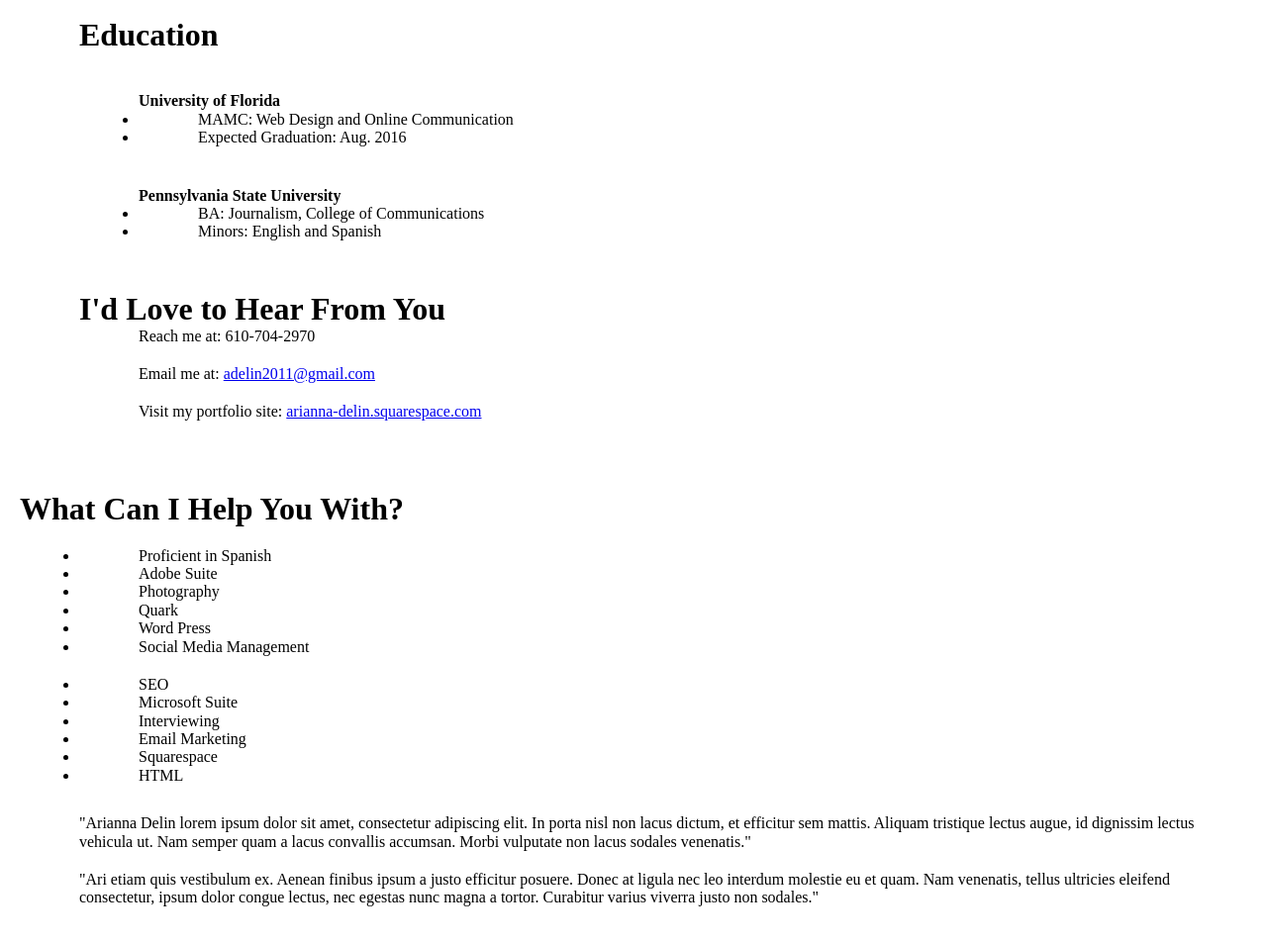
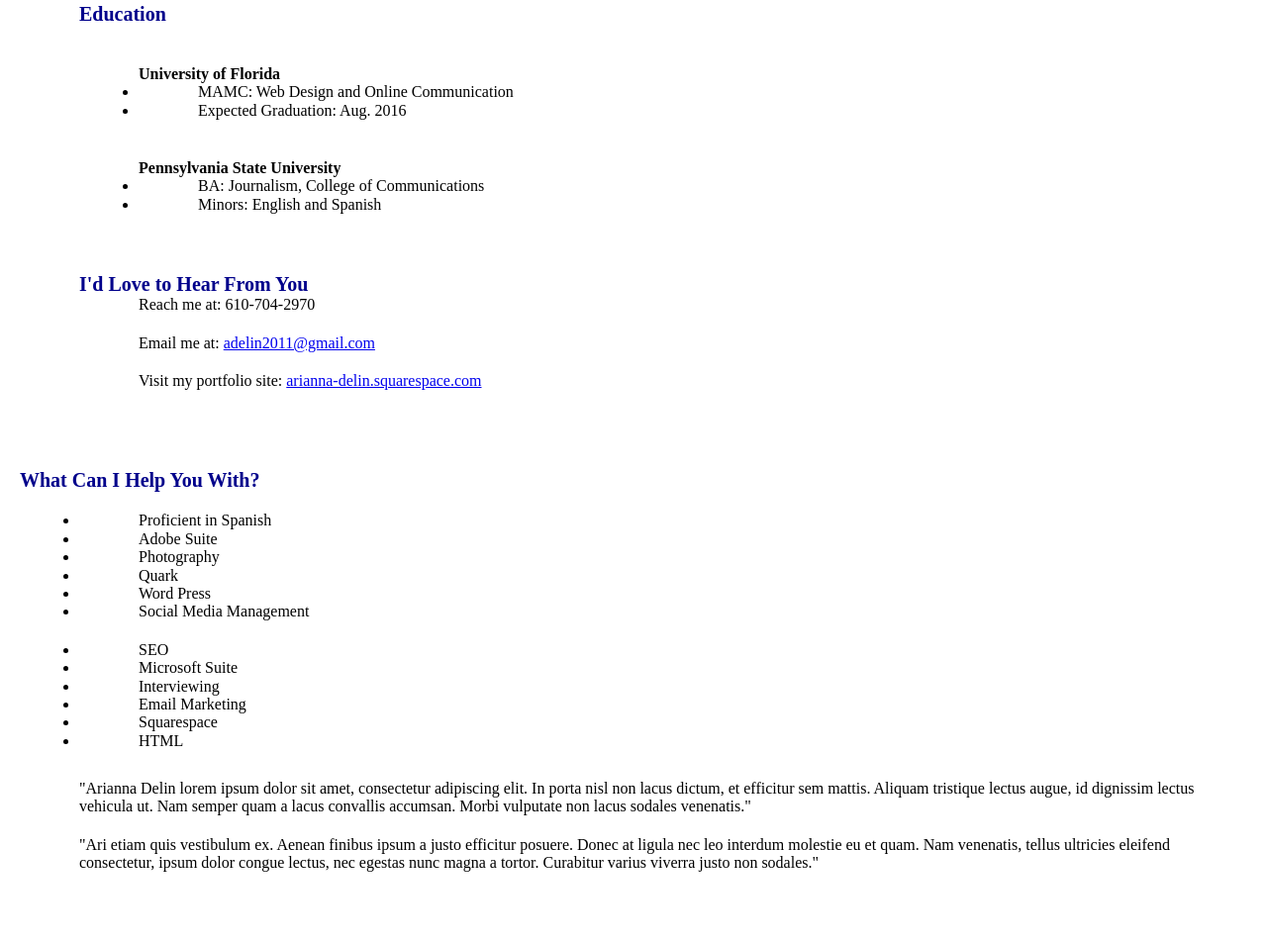
Before and after one commit to adelin2011/project_resume_Delin_Arianna, a plain HTML site: page index.html in a window 1280 px wide. Shown: the part 828-1782 px from the top of the page at 99% size. Drawn offline with nearby package versions, Linux system fonts and the light colour scheme.

Commit message:
Updated css styling for H2 headings

```diff
--- a/css/main.css
+++ b/css/main.css
@@ -16,13 +16,14 @@ article{
 	padding-bottom: 20px;
 }
 
+h2{
+	color: #00008B;
+	font-size: 20px;
+}
+
 #work{
 	padding-top: 30px;
 	padding-bottom: 30px;
-}
-
-#work, h2{
-	font-size: 2em;
 }
 
 #work, ul, h3{
@@ -39,10 +40,6 @@ article{
 	padding-bottom: 30px;
 }
 
-#education, h2{
-	font-size: 2em;
-}
-
 #education, ul, h3{
 	padding-top: 20px;
 	font-size: 1em;
@@ -57,11 +54,6 @@ article{
 	padding-bottom: 30px;
 }
 
-#contact, h3 {
-	padding-top: 20px;
-	font-size: 1em;
-}
-
 #contact, p{
 	padding-left: 60px;
 }
@@ -69,11 +61,6 @@ article{
 #skills{
 	padding-top: 30px;
 	padding-bottom: 30px;
-}
-
-#skills, h3{
-	padding-top: 20px;
-	font-size: 1em;
 }
 
 #skills2{
```
Also changed, not shown: 1 other file.
